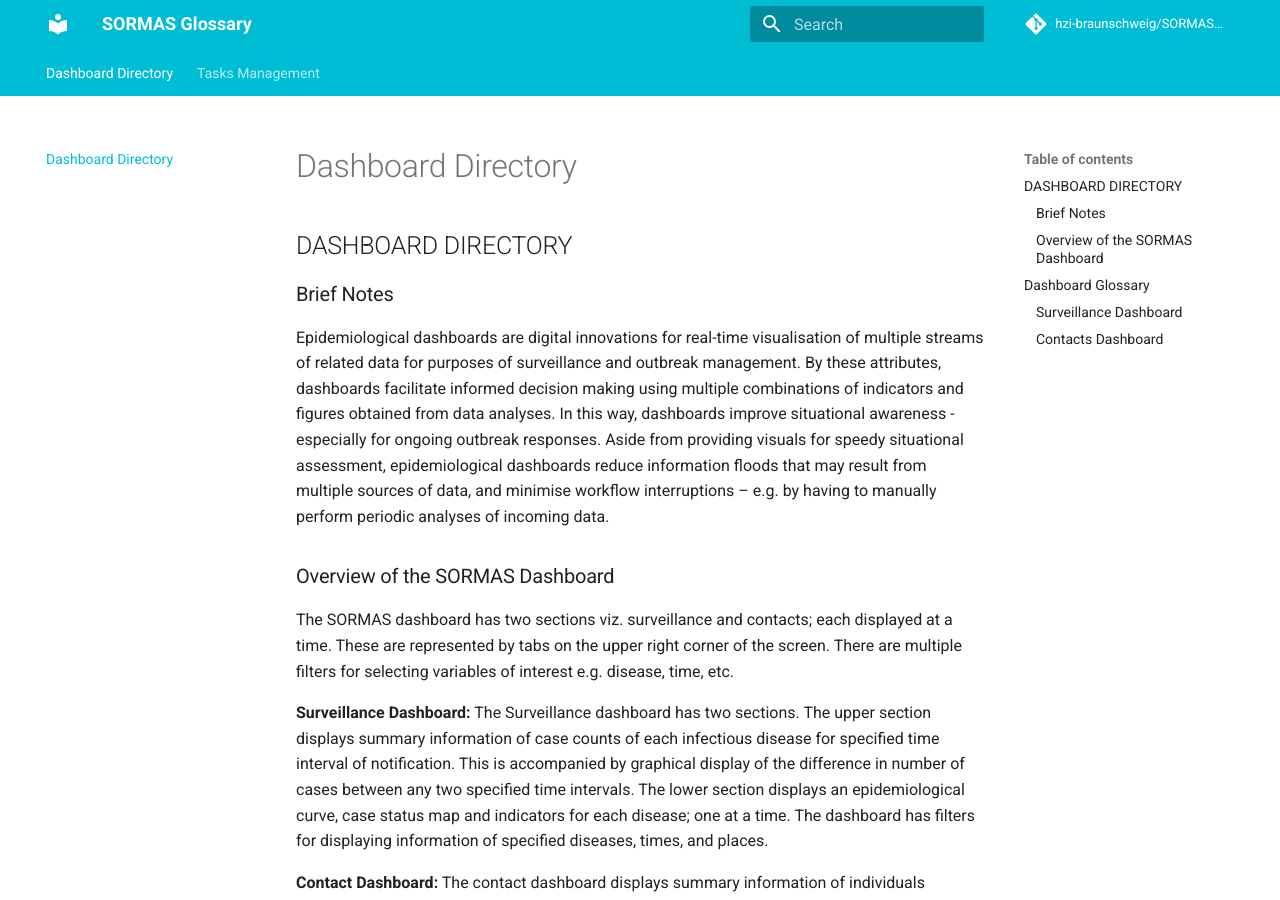
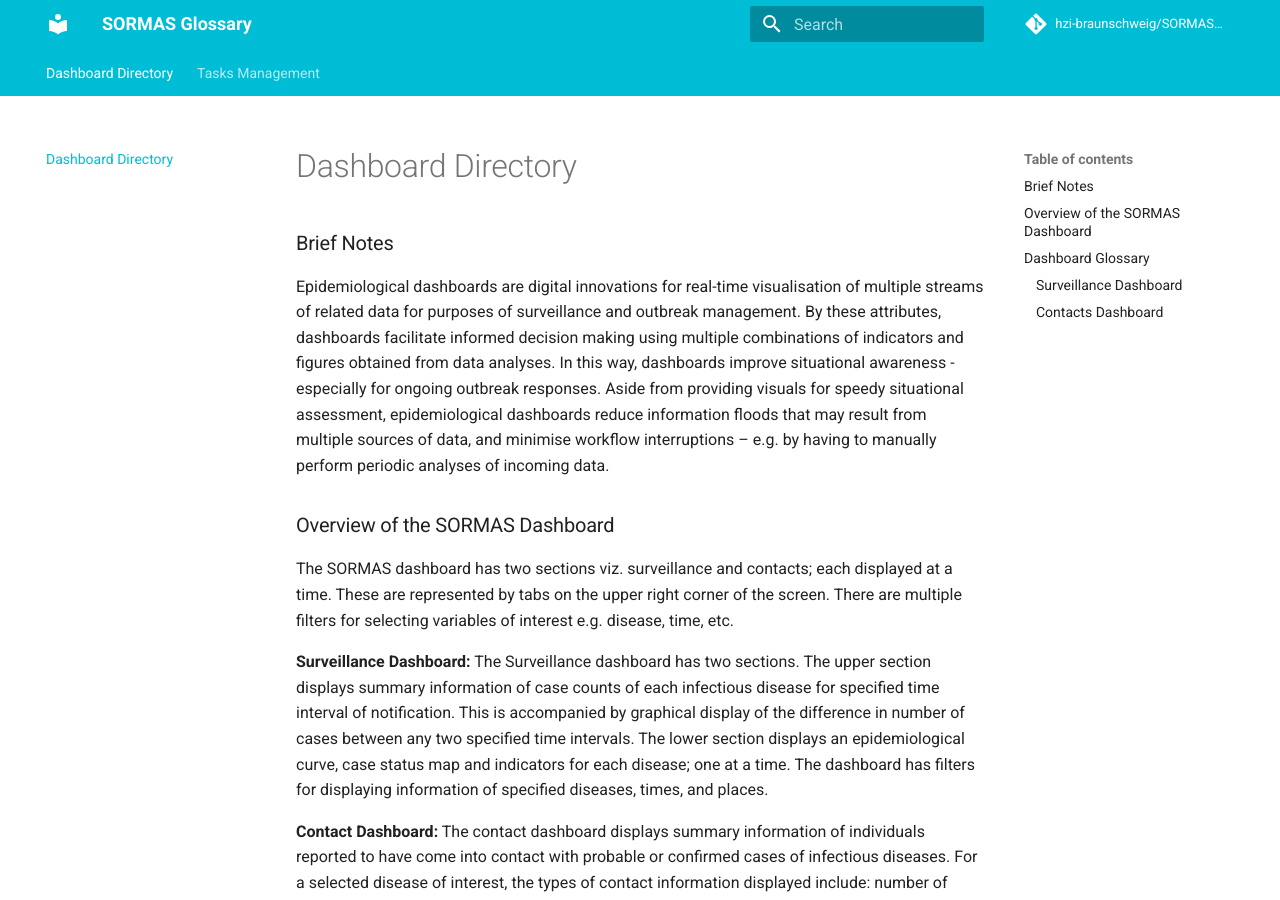
Before and after one commit to SORMAS-Foundation/SORMAS-Glossary, an MkDocs documentation site: the page built from docs/DASHBOARD_DIRECTORY_ordered.md, in a window 1280 px wide and 900 px high. Built offline with MkDocs 1.6.1 and Material for MkDocs 9.7.7, drawn with Linux system fonts in a browser that asks for light colours; comment, search, counter and statistics services are not loaded.

Commit message:
Update DASHBOARD_DIRECTORY_ordered.md
Removed the header since we already have one in the yml file

```diff
--- a/docs/DASHBOARD_DIRECTORY_ordered.md
+++ b/docs/DASHBOARD_DIRECTORY_ordered.md
@@ -1,5 +1,3 @@
-## DASHBOARD DIRECTORY
-
 ### Brief Notes
 
 Epidemiological dashboards are digital innovations for real-time visualisation of multiple streams of related data for purposes of surveillance and outbreak management. By these attributes, dashboards facilitate informed decision making using multiple combinations of indicators and figures obtained from data analyses. In this way, dashboards improve situational awareness - especially for ongoing outbreak responses. Aside from providing visuals for speedy situational assessment, epidemiological dashboards reduce information floods that may result from multiple sources of data, and minimise workflow interruptions – e.g. by having to manually perform periodic analyses of incoming data.
```
